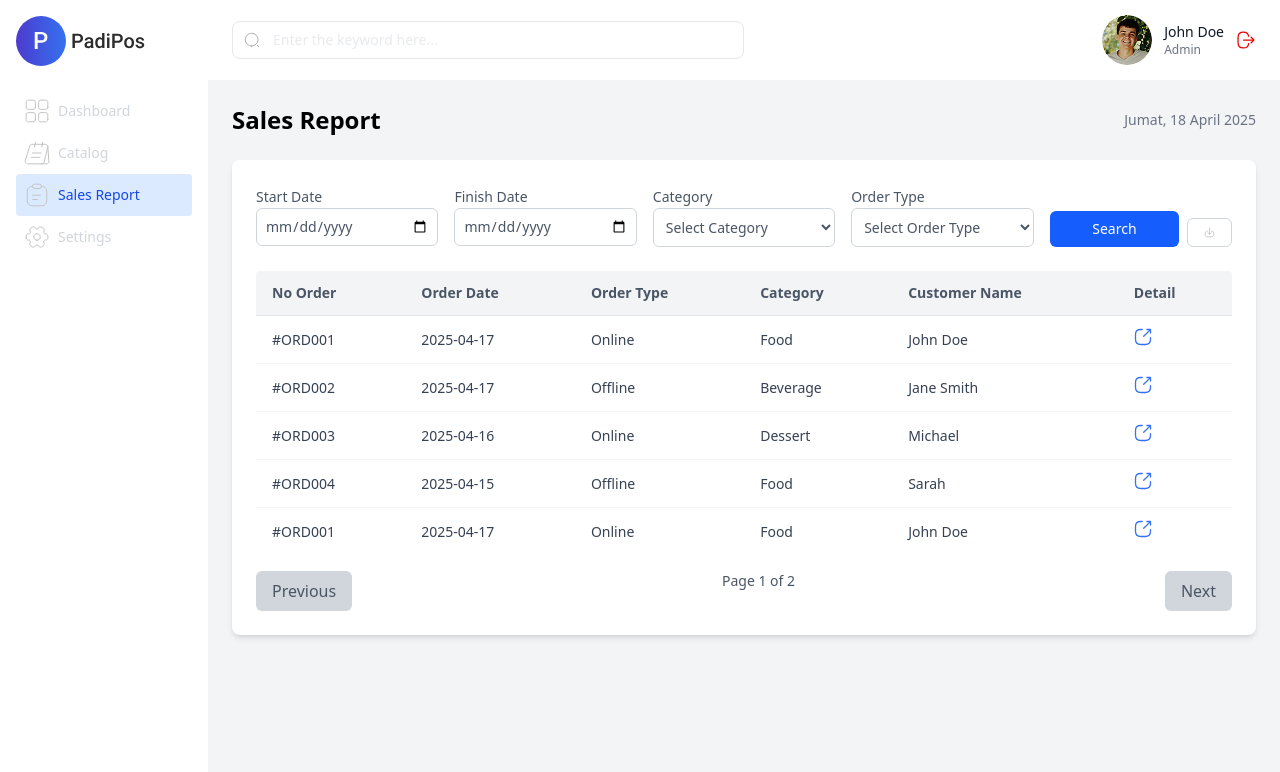
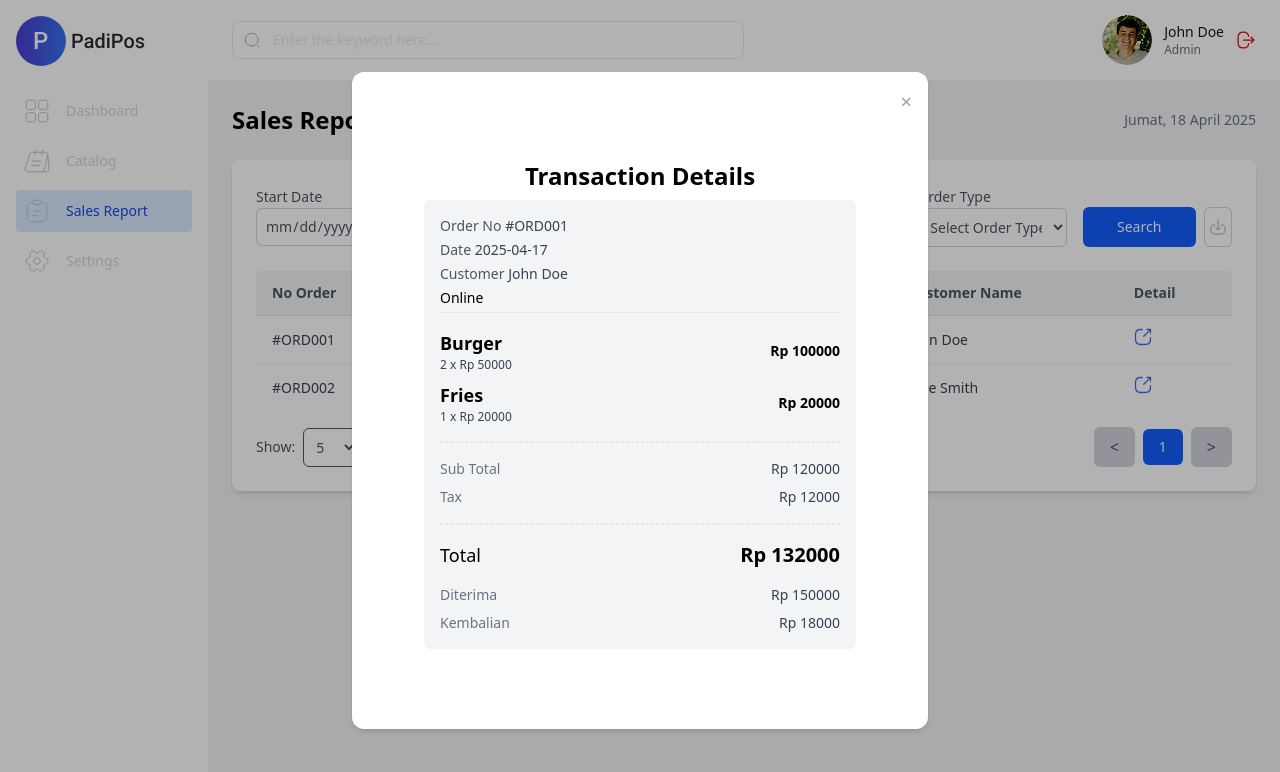
Before and after one commit to tiarafirdausa/pos-sederhana-dashboard, a Next.js app: page /sales-report in a window 1280 px wide. Both pictures are taken after a click on the button 1142 px from the left and 337 px from the top of the page. Shown: the top 772 px of the page. Built offline with nearby package versions, Linux system fonts and the light colour scheme.

Commit message:
feat: add modal pop-up

```diff
--- a/src/app/components/Sidebar.js
+++ b/src/app/components/Sidebar.js
@@ -25,7 +25,7 @@ export default function Sidebar() {
       <nav className="space-y-2">
         {menu.map((item) => (
           <Link key={item.path} href={item.path}>
-            <div className={`flex items-center gap-2 p-2 rounded cursor-pointer ${
+            <div className={`flex items-center gap-4 p-2 mt-2 rounded cursor-pointer ${
               pathname === item.path ? "bg-blue-100" : "hover:bg-gray-100"
             }`}>
               <Image src={item.icon} alt={item.name} width={26} height={26}  />
--- a/src/app/dashboard/page.js
+++ b/src/app/dashboard/page.js
@@ -1,4 +1,5 @@
 "use client";
+import { useState } from "react";
 import Image from "next/image";
 import { Bar } from "react-chartjs-2";
 import {
@@ -12,7 +13,7 @@ import {
   Legend,
 } from "chart.js";
 
-// Register the necessary chart.js components
+// Register ChartJS components
 ChartJS.register(
   CategoryScale,
   LinearScale,
@@ -24,6 +25,14 @@ ChartJS.register(
 );
 
 export default function Dashboard() {
+  const [showModal, setShowModal] = useState(false);
+  const [selectedStat, setSelectedStat] = useState(null);
+
+  const openDetailModal = (item) => {
+    setSelectedStat(item);
+    setShowModal(true);
+  };
+
   const today = new Date().toLocaleDateString("id-ID", {
     weekday: "long",
     day: "numeric",
@@ -43,30 +52,71 @@ export default function Dashboard() {
       value: "1000",
       icon: "/assets/icons/document.svg",
     },
-    { title: "Foods", value: "500", icon: "/assets/icons/reserve.svg" },
-    { title: "Beverages", value: "300", icon: "/assets/icons/coffee.svg" },
-    { title: "Desserts", value: "200", icon: "/assets/icons/cake.svg" },
+    {
+      title: "Foods",
+      value: "500",
+      icon: "/assets/icons/reserve.svg",
+      details: [
+        { name: "Gado-gado Spesial", total: 10 },
+        { name: "Ketoprak", total: 5 },
+        { name: "Siomay", total: 3 },
+        { name: "Batagor", total: 2 },
+        { name: "Bakso", total: 2 },
+        { name: "Mie Ayam", total: 2 },
+        { name: "Soto Ayam", total: 1 },
+        { name: "Soto Sapi", total: 0 },
+      ],
+    },
+    {
+      title: "Beverages",
+      value: "300",
+      icon: "/assets/icons/coffee.svg",
+      details: [
+        { name: "Es Teh Manis", total: 20 },
+        { name: "Es Jeruk", total: 15 },
+        { name: "Jus Alpukat", total: 10 },
+        { name: "Jus Mangga", total: 8 },
+        { name: "Kopi Hitam", total: 5 },
+        { name: "Kopi Susu", total: 3 },
+        { name: "Susu Coklat", total: 2 },
+        { name: "Air Mineral", total: 1 },
+      ],
+    },
+    {
+      title: "Desserts",
+      value: "200",
+      icon: "/assets/icons/cake.svg",
+      details: [
+        { name: "Puding Coklat", total: 12 },
+        { name: "Es Krim Vanilla", total: 10 },
+        { name: "Kue Lapis", total: 6 },
+        { name: "Brownies", total: 5 },
+        { name: "Cheesecake", total: 4 },
+        { name: "Donat", total: 3 },
+        { name: "Klepon", total: 2 },
+        { name: "Dadar Gulung", total: 1 },
+      ],
+    },
   ];
 
-  // Chart Data
   const data = {
-    labels: ["Mon", "Tue", "Wed", "Thu", "Fri", "Sat", "Sun"], // Days of the week
+    labels: ["Mon", "Tue", "Wed", "Thu", "Fri", "Sat", "Sun"],
     datasets: [
       {
         label: "Food",
-        data: [200000, 150000, 220000, 180000, 210000, 240000, 250000], // Sample omzet data for Food
+        data: [200000, 150000, 220000, 180000, 210000, 240000, 250000],
         backgroundColor: "#0E43AF",
         fill: true,
       },
       {
         label: "Beverage",
-        data: [100000, 120000, 150000, 130000, 140000, 160000, 170000], // Sample omzet data for Beverage
+        data: [100000, 120000, 150000, 130000, 140000, 160000, 170000],
         backgroundColor: "#3572EF",
         fill: true,
       },
       {
         label: "Dessert",
-        data: [50000, 60000, 70000, 65000, 80000, 85000, 90000], // Sample omzet data for Dessert
+        data: [50000, 60000, 70000, 65000, 80000, 85000, 90000],
         backgroundColor: "#C2D4FA",
         fill: true,
       },
@@ -75,7 +125,7 @@ export default function Dashboard() {
 
   return (
     <div className="space-y-6">
-      {/* Header: Title + Date */}
+      {/* Header */}
       <div className="flex items-center justify-between">
         <h1 className="text-2xl font-semibold">Dashboard</h1>
         <p className="text-sm text-gray-500">{today}</p>
@@ -83,11 +133,25 @@ export default function Dashboard() {
 
       {/* Stats Cards */}
       <div className="grid grid-cols-1 sm:grid-cols-2 md:grid-cols-3 xl:grid-cols-6 gap-4">
-        {stats.map((item, index) => (
+        {stats.map((item) => (
           <div
-            key={index}
-            className="bg-white rounded-xl shadow-md p-4 text-left"
+            key={item.title}
+            className="relative bg-white rounded-xl shadow-md p-4 text-left"
           >
+            {["Foods", "Beverages", "Desserts"].includes(item.title) && (
+              <button
+                onClick={() => openDetailModal(item)}
+                className="absolute bottom-4 right-4"
+              >
+                <Image
+                  src="/assets/icons/export.svg"
+                  alt="detail"
+                  width={18}
+                  height={18}
+                />
+              </button>
+            )}
+
             <p className="text-sm text-gray-500">{item.title}</p>
             <div className="flex items-center gap-2 mt-1">
               <Image src={item.icon} alt={item.title} width={20} height={20} />
@@ -100,10 +164,7 @@ export default function Dashboard() {
       {/* Chart Section */}
       <div className="bg-white p-4 rounded-xl shadow-md">
         <div className="flex justify-between items-center mb-4">
-          {/* Title (h3) - Left Aligned */}
           <h3 className="text-lg font-semibold">Total Omzet</h3>
-
-          {/* Filters - Right Aligned */}
           <div className="flex gap-4">
             <div className="flex flex-col ">
               <label htmlFor="start-date" className="text-sm text-gray-300">
@@ -148,6 +209,66 @@ export default function Dashboard() {
         {/* Bar Chart */}
         <Bar data={data} />
       </div>
+
+      {/* Detail Modal */}
+      {showModal && selectedStat && (
+        <div className="fixed inset-0 bg-black/30 shadow-md flex items-center justify-center z-50">
+          <div className="bg-white p-6 rounded-xl shadow-md w-[90%] max-w-md space-y-4 relative">
+            {/* Close Button */}
+            <button
+              onClick={() => setShowModal(false)}
+              className="absolute top-4 right-4 text-gray-400 hover:text-gray-600 text-xl"
+              aria-label="Close"
+            >
+              &times;
+            </button>
+
+            <h2 className="text-2xl font-semibold">{selectedStat.title}</h2>
+
+            {/* Search Input */}
+            <div className="relative w-full mb-4">
+              <Image
+                src="/assets/icons/search-normal.svg"
+                alt="Search Icon"
+                width={16}
+                height={16}
+                className="absolute left-3 top-1/2 -translate-y-1/2"
+              />
+              <input
+                type="text"
+                placeholder="Enter the keyword here..."
+                className="w-full pl-10 pr-4 py-2 rounded-lg border border-gray-200 focus:outline-none focus:ring-2 focus:ring-blue-300 text-sm text-gray-300"
+              />
+            </div>
+
+            {/* Table */}
+            {selectedStat.details ? (
+              <div className="space-y-2">
+                <table className="w-full text-sm mt-2">
+                  <thead className="bg-gray-100">
+                    <tr className="text-left font-semibold">
+                      <th className="p-3">Menu Name</th>
+                      <th className="p-3">Total Sales</th>
+                    </tr>
+                  </thead>
+                  <tbody>
+                    {selectedStat.details.map((item, idx) => (
+                      <tr key={idx} className="border-b border-gray-100">
+                        <td className="p-3">{item.name}</td>
+                        <td className="p-3">{item.total}</td>
+                      </tr>
+                    ))}
+                  </tbody>
+                </table>
+              </div>
+            ) : (
+              <p className="text-sm text-gray-500">
+                Tidak ada data yang tersedia.
+              </p>
+            )}
+          </div>
+        </div>
+      )}
     </div>
   );
 }
--- a/src/app/sales-report/page.js
+++ b/src/app/sales-report/page.js
@@ -16,6 +16,11 @@ const data = [
     type: "Online",
     category: "Food",
     customer: "John Doe",
+    items: [
+      { name: "Burger", quantity: 2, price: 50000 },
+      { name: "Fries", quantity: 1, price: 20000 },
+    ],
+    paymentReceived: 150000, // Pembayaran yang diterima
   },
   {
     orderNo: "#ORD002",
@@ -23,63 +28,14 @@ const data = [
     type: "Offline",
     category: "Beverage",
     customer: "Jane Smith",
+    items: [
+      { name: "Coffee", quantity: 1, price: 30000 },
+      { name: "Tea", quantity: 2, price: 15000 },
+    ],
+    paymentReceived: 120000, // Pembayaran yang diterima
   },
-  {
-    orderNo: "#ORD003",
-    date: "2025-04-16",
-    type: "Online",
-    category: "Dessert",
-    customer: "Michael",
-  },
-  {
-    orderNo: "#ORD004",
-    date: "2025-04-15",
-    type: "Offline",
-    category: "Food",
-    customer: "Sarah",
-  },
-  {
-    orderNo: "#ORD001",
-    date: "2025-04-17",
-    type: "Online",
-    category: "Food",
-    customer: "John Doe",
-  },
-  {
-    orderNo: "#ORD002",
-    date: "2025-04-17",
-    type: "Offline",
-    category: "Beverage",
-    customer: "Jane Smith",
-  },
-  {
-    orderNo: "#ORD003",
-    date: "2025-04-16",
-    type: "Online",
-    category: "Dessert",
-    customer: "Michael",
-  },
-  {
-    orderNo: "#ORD004",
-    date: "2025-04-15",
-    type: "Offline",
-    category: "Food",
-    customer: "Sarah",
-  },
-  {
-    orderNo: "#ORD005",
-    date: "2025-04-12",
-    type: "Online",
-    category: "Dessert",
-    customer: "Alice",
-  },
-  {
-    orderNo: "#ORD006",
-    date: "2025-04-13",
-    type: "Offline",
-    category: "Food",
-    customer: "Bob",
-  },
+
+  // ... data lainnya
 ];
 
 const itemsPerPage = 5;
@@ -87,6 +43,15 @@ const itemsPerPage = 5;
 export default function SalesReport() {
   const [currentPage, setCurrentPage] = useState(1);
   const [filteredData, setFilteredData] = useState(data);
+  const [selectedTransaction, setSelectedTransaction] = useState(null);
+
+  const openDetailModal = (transaction) => {
+    setSelectedTransaction(transaction);
+  };
+
+  const closeDetailModal = () => {
+    setSelectedTransaction(null);
+  };
 
   const totalPages = Math.ceil(filteredData.length / itemsPerPage);
   const startIndex = (currentPage - 1) * itemsPerPage;
@@ -107,6 +72,18 @@ export default function SalesReport() {
     }
   };
 
+  // Menghitung sub total, tax, total diterima, dan kembalian
+  const calculateTotals = (transaction) => {
+    const subTotal = transaction.items.reduce(
+      (total, item) => total + item.price * item.quantity,
+      0
+    );
+    const tax = subTotal * 0.1; // Misalnya pajak 10%
+    const total = subTotal + tax;
+    const change = transaction.paymentReceived - total;
+    return { subTotal, tax, total, change };
+  };
+
   return (
     <div className="space-y-6">
       {/* Header: Title + Date */}
@@ -115,10 +92,10 @@ export default function SalesReport() {
         <p className="text-sm text-gray-500">{today}</p>
       </div>
 
+      <div className="bg-white shadow-md rounded-lg p-6">
         {/* Filter Section */}
-      <div className="bg-white shadow-md rounded-lg p-6">
-        <div className="grid grid-cols-1 sm:grid-cols-2 md:grid-cols-3 xl:grid-cols-5 gap-4">
-          {/* Start Date */}
+        <div className="grid grid-cols-1 md:grid-cols-2 gap-4">
+          <div className="grid grid-cols-2 gap-4">
             <div>
               <label htmlFor="start-date" className="text-sm text-gray-600">
                 Start Date
@@ -129,8 +106,6 @@ export default function SalesReport() {
                 className="w-full border rounded-md p-2 text-sm border-gray-300 text-gray-600"
               />
             </div>
-
-          {/* Finish Date */}
             <div>
               <label htmlFor="finish-date" className="text-sm text-gray-600">
                 Finish Date
@@ -141,8 +116,9 @@ export default function SalesReport() {
                 className="w-full border rounded-md p-2 text-sm border-gray-300 text-gray-600"
               />
             </div>
+          </div>
 
-          {/* Category */}
+          <div className="grid grid-cols-3 gap-4">
             <div>
               <label htmlFor="category" className="text-sm text-gray-600">
                 Category
@@ -161,7 +137,6 @@ export default function SalesReport() {
               </select>
             </div>
 
-          {/* Order Type */}
             <div>
               <label htmlFor="type" className="text-sm text-gray-600">
                 Order Type
@@ -180,12 +155,11 @@ export default function SalesReport() {
               </select>
             </div>
 
-          {/* Button */}
             <div className="flex items-end gap-2">
-            <button className="w-3/4 bg-blue-600 text-white text-sm px-4 py-2 rounded-md hover:bg-blue-700 transition">
+              <button className="w-full h-10 bg-blue-600 text-white text-sm px-4 py-2 rounded-md hover:bg-blue-700 transition">
                 Search
               </button>
-            <button className="w-1/4 border px-4 py-2 border-gray-300 rounded-md hover:bg-gray-300 transition items-center">
+              <button className="w-10 h-10 border border-gray-300 rounded-md hover:bg-gray-300 transition flex justify-center items-center">
                 <Image
                   src="/assets/icons/frame.svg"
                   alt="export"
@@ -193,6 +167,7 @@ export default function SalesReport() {
                   height={18}
                 />
               </button>
+            </div>
           </div>
         </div>
 
@@ -218,10 +193,10 @@ export default function SalesReport() {
                   <td className="px-4 py-3">{item.category}</td>
                   <td className="px-4 py-3">{item.customer}</td>
                   <td className="px-4 py-3">
-                    <button>
+                    <button onClick={() => openDetailModal(item)}>
                       <Image
                         src="/assets/icons/export.svg"
-                        alt="export"
+                        alt="detail"
                         width={18}
                         height={18}
                       />
@@ -233,26 +208,154 @@ export default function SalesReport() {
           </table>
         </div>
 
-        {/* Pagination */}
-        <div className="flex justify-between mt-4">
+        {/* Pagination with Show Entries */}
+        <div className="flex justify-between items-center mt-4">
+          {/* Show Entries Filter */}
+          <div className="flex items-center space-x-2">
+            <span className="text-sm text-gray-600">Show:</span>
+            <select
+              onChange={(e) => setItemsPerPage(Number(e.target.value))}
+              value={itemsPerPage}
+              className="border rounded-md p-2 text-sm text-gray-600"
+            >
+              <option value={5}>5</option>
+              <option value={10}>10</option>
+              <option value={15}>15</option>
+              <option value={20}>20</option>
+            </select>
+            <span className="text-sm text-gray-600">Entries</span>
+          </div>
+
+          {/* Pagination Controls */}
+          <div className="flex items-center space-x-2">
             <button
               onClick={handlePrevPage}
               disabled={currentPage === 1}
               className="px-4 py-2 bg-gray-300 text-gray-600 rounded-md"
             >
-            Previous
+              &lt;
             </button>
-          <span className="text-sm text-gray-600">
-            Page {currentPage} of {totalPages}
-          </span>
+
+            {/* Page Numbers */}
+            <div className="flex space-x-2">
+              {[...Array(totalPages)].map((_, index) => (
+                <button
+                  key={index}
+                  onClick={() => setCurrentPage(index + 1)}
+                  className={`px-4 py-2 text-sm rounded-md ${
+                    currentPage === index + 1
+                      ? "bg-blue-600 text-white"
+                      : "bg-gray-300 text-gray-600"
+                  }`}
+                >
+                  {index + 1}
+                </button>
+              ))}
+            </div>
+
             <button
               onClick={handleNextPage}
               disabled={currentPage === totalPages}
               className="px-4 py-2 bg-gray-300 text-gray-600 rounded-md"
             >
-            Next
+              &gt;
             </button>
           </div>
+        </div>
+
+        {/* Modal Detail Transaksi */}
+        {selectedTransaction && (
+          <div className="fixed inset-0 bg-black/30 shadow-md flex items-center justify-center z-50">
+            <div className="bg-white px-18 py-20 rounded-xl shadow-md w-full max-w-xl space-y-4 relative">
+              {/* Close Button */}
+              <button
+                onClick={closeDetailModal}
+                className="absolute top-4 right-4 text-gray-400 hover:text-gray-600 text-xl"
+                aria-label="Close"
+              >
+                &times;
+              </button>
+              <h2 className="text-2xl text-center font-semibold mb-2 mt-2">
+                Transaction Details
+              </h2>
+              <div className="bg-gray-100 p-4 rounded-md">
+                <p className="text-gray-700 text-sm mb-1">
+                  <span className="text-gray-600"> Order No</span>{" "}
+                  {selectedTransaction.orderNo}
+                </p>
+                <p className="text-gray-700 text-sm mb-1">
+                  <span className="text-gray-600"> Date</span>{" "}
+                  {selectedTransaction.date}
+                </p>
+                <p className="text-gray-700 text-sm mb-1">
+                  <span className="text-gray-600"> Customer</span>{" "}
+                  {selectedTransaction.customer}
+                </p>
+                <p className="text-sm mb-1">{selectedTransaction.type}</p>
+
+                <hr className=" border-t border-gray-200 mb-4" />
+
+                <ul>
+                  {selectedTransaction.items.map((item, index) => (
+                    <li
+                      key={index}
+                      className="flex justify-between items-center mb-2"
+                    >
+                      <div className="flex flex-col items-start">
+                        <span className="text-lg font-semibold">
+                          {item.name}
+                        </span>
+                        <span className="text-xs text-gray-700">
+                          {item.quantity} x Rp {item.price}
+                        </span>
+                      </div>
+                      <span className="text-sm font-semibold">
+                        Rp {item.price * item.quantity}
+                      </span>
+                    </li>
+                  ))}
+                </ul>
+
+                <hr className=" border border-dashed border-gray-200 mb-4 mt-4" />
+
+                {/* Sub Total, Tax, Total, Kembalian */}
+                {calculateTotals(selectedTransaction) && (
+                  <>
+                    <p className="flex justify-between items-center text-sm mb-2">
+                      <span className="text-gray-500">Sub Total</span>
+                      <span className="text-gray-700">
+                        Rp {calculateTotals(selectedTransaction).subTotal}
+                      </span>
+                    </p>
+                    <p className="flex justify-between items-center text-sm">
+                      <span className="text-gray-500">Tax</span>
+                      <span className="text-gray-700">Rp {calculateTotals(selectedTransaction).tax}</span>
+                    </p>
+
+                    <hr className="border border-dashed border-gray-200 mb-4 mt-4" />
+
+                    <p className="flex justify-between items-center mb-4">
+                      <span className="text-lg" >Total</span>
+                      <span className="text-xl font-semibold">
+                        Rp {calculateTotals(selectedTransaction).total}
+                      </span>
+                    </p>
+                    <p className="flex justify-between items-center text-sm mb-2">
+                      <span  className="text-gray-500">Diterima</span>
+                      <span className="text-gray-700">Rp {selectedTransaction.paymentReceived}</span>
+                    </p>
+                    <p className="flex justify-between items-center text-sm">
+                      <span  className="text-gray-500">Kembalian</span>
+                      <span  className="text-gray-700">
+                        Rp {calculateTotals(selectedTransaction).change}
+                      </span>
+                    </p>
+                  </>
+                )}
+              </div>
+            </div>
+          </div>
+        )}
       </div>
     </div>
   );
```
Lines whose indentation alone changed are shown as unchanged.
